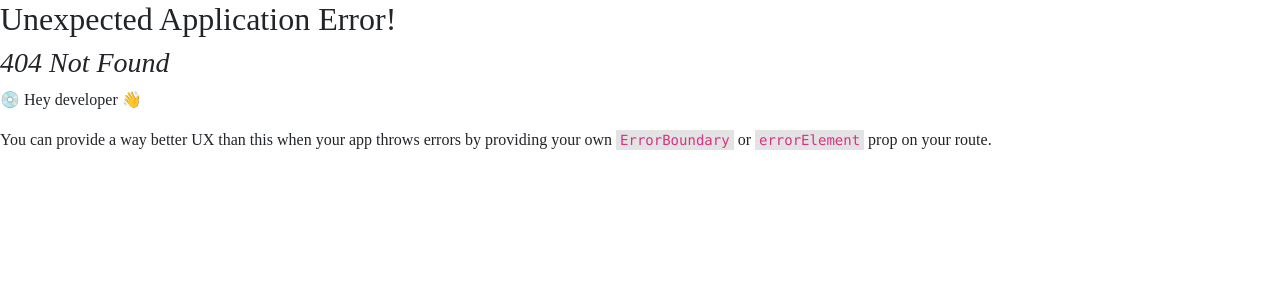
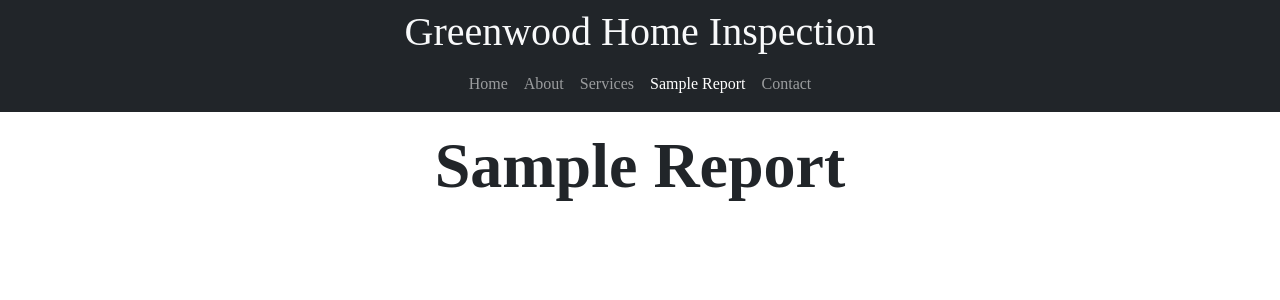
Before and after one commit to BSims623/Greenwood_Home_Inspection, a React (Vite) app: page /sample-report in a window 1280 px wide. Before the commit this address had no page. Shown: the top 300 px of the page. Built offline with nearby package versions, Linux system fonts and the light colour scheme.

Commit message:
feat: added sample report

```diff
--- a/src/App.jsx
+++ b/src/App.jsx
@@ -1,7 +1,7 @@
 // import 'bootstrap/dist/css/bootstrap.min.css';
 // import 'bootstrap/dist/js/bootstrap.min.js';
 import { RouterProvider, createBrowserRouter } from 'react-router-dom'
-import { HomeLayout, Landing, About, Services, Contact, Error } from './pages'
+import { HomeLayout, Landing, About, Services, SampleReport, Contact, Error } from './pages'
 
 const router = createBrowserRouter([
   {
@@ -22,6 +22,10 @@ const router = createBrowserRouter([
         element: <Services />,
       },
       {
+        path: 'sample-report',
+        element: <SampleReport />
+      },
+      {
         path: 'contact',
         element: <Contact />
       },
--- a/src/components/Navbar.jsx
+++ b/src/components/Navbar.jsx
@@ -26,6 +26,9 @@ const Navbar = () => {
                                 <a className={location === '/services' ? 'nav-link active' : 'nav-link'} href='/services'>Services</a>
                             </li>
                             <li className="nav-item">
+                                <a className={location === '/sample-report' ? 'nav-link active' : 'nav-link'} href='/sample-report'>Sample Report</a>
+                            </li>
+                            <li className="nav-item">
                                 <a className={location === '/contact' ? 'nav-link active' : 'nav-link'} href='/contact'>Contact</a>
                             </li>
                         </ul>
--- /dev/null
+++ b/src/pages/SampleReport.jsx
@@ -0,0 +1,19 @@
+import React from 'react'
+import sampleReport from '../assets/pdf/SAMPLE 021623A.pdf'
+
+const SampleReport = () => {
+    return (
+        <div className='d-flex flex-column align-items-center'>
+            <h1 className='my-3 display-3 fw-bold'>Sample Report</h1>
+            <div style={{ maxWidth: '900px', width: '100%' }}>
+                <iframe src=
+                    {sampleReport}
+                    width="100%"
+                    height="700">
+                </iframe>
+            </div>
+        </div>
+    )
+}
+
+export default SampleReport
--- a/src/pages/index.js
+++ b/src/pages/index.js
@@ -4,3 +4,4 @@ export { default as About } from './About';
 export { default as Services } from './Services';
 export { default as Contact } from './Contact'
 export { default as Error } from './Error'
+export { default as SampleReport } from './SampleReport'
```
Also changed, not shown: 1 other file (tests, documents, lock files or other folders).
